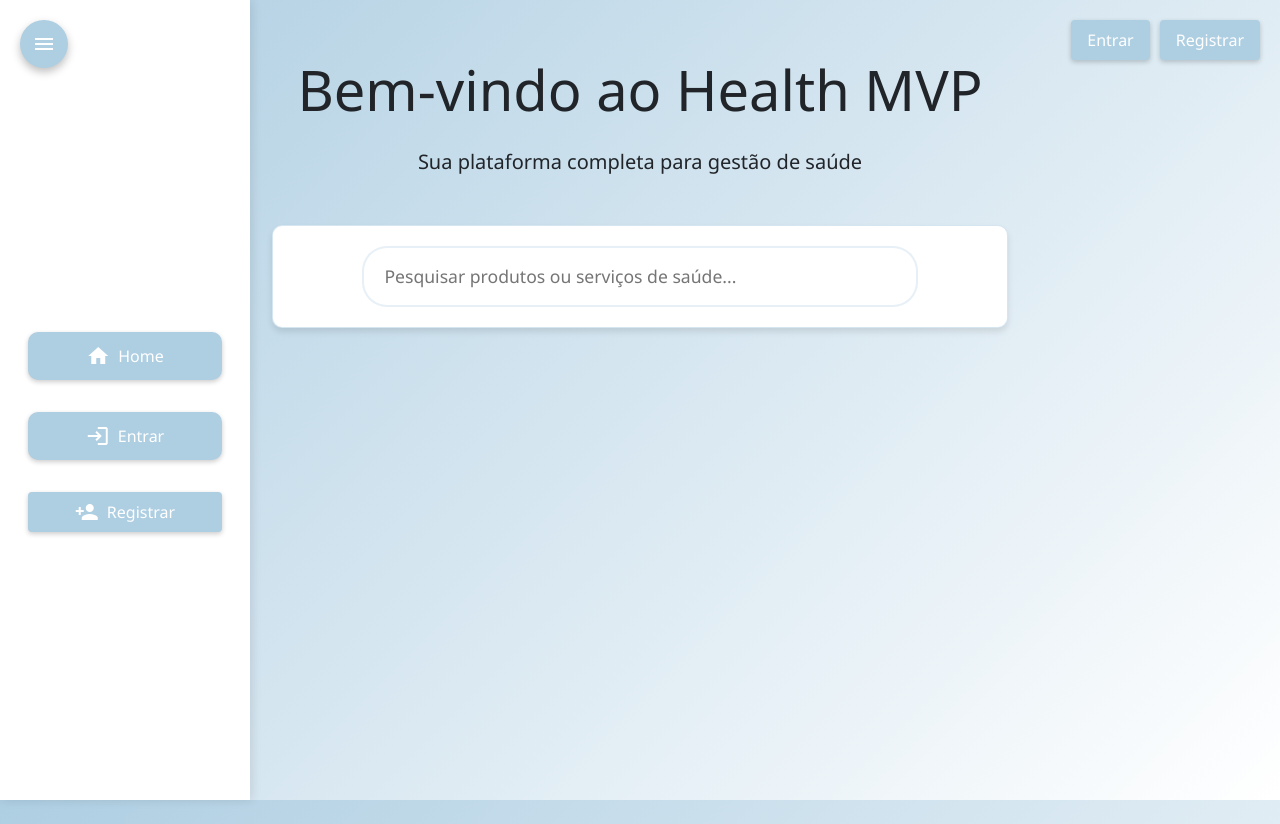
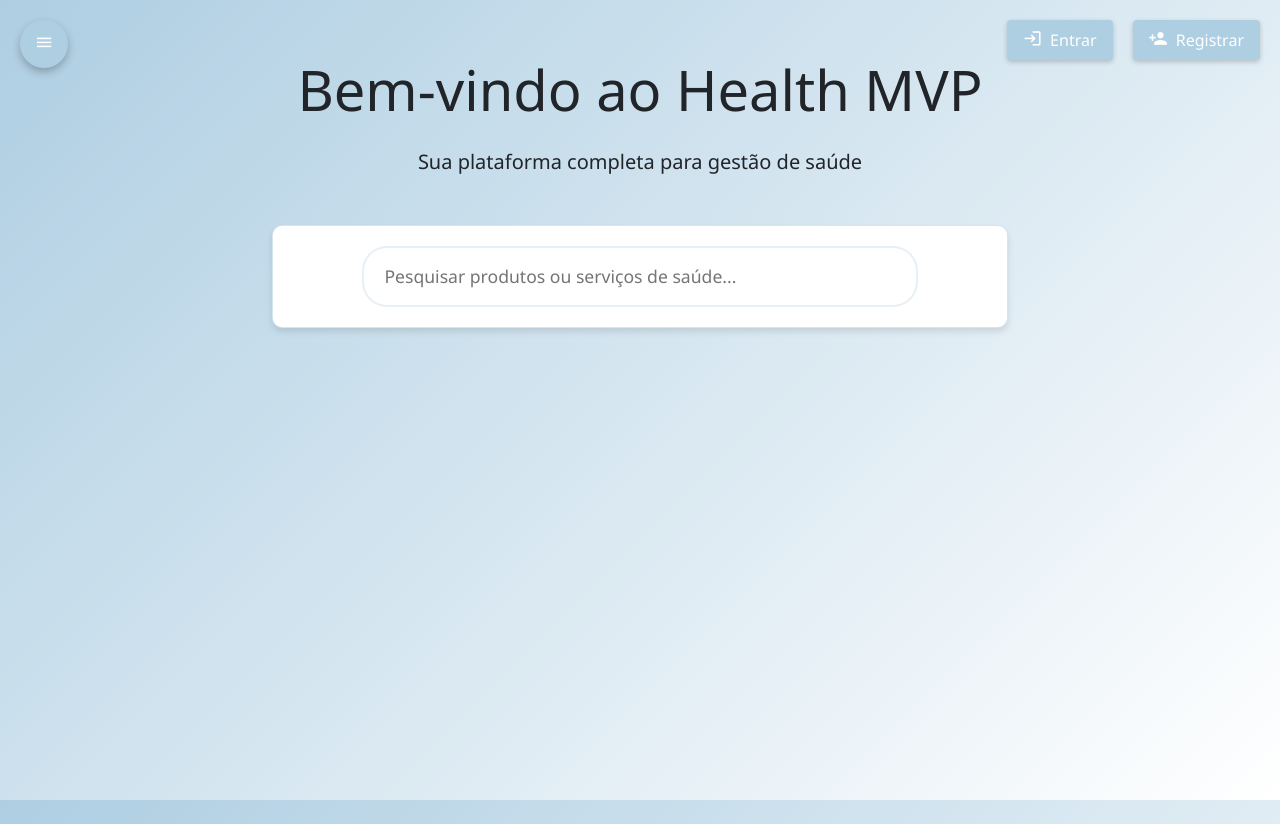
Before and after one commit to hugoeg123/MVP1, a Django app: page / in a window 1280 px wide. Run offline with Django 5.2, Linux system fonts and the light colour scheme.

Commit message:
Update UI templates and styling: Modify base template, home page, and CSS styles

```diff
--- a/static/css/style.css
+++ b/static/css/style.css
@@ -193,7 +193,15 @@ body {
 /* Style the buttons */
 .btn {
     border-radius: 25px;
-    padding: 0.5rem 1.5rem;
+    display: inline-flex;
+    align-items: center;
+    padding: 8px 15px;
+}
+
+.btn .material-icons {
+    font-size: 1.2em;
+    position: relative;
+    top: -1px;
 }
 
 /* Add some animation to links */
@@ -3917,4 +3925,4 @@ body {
 .btn-outline-primary.btn-lg {
     background-color: rgb(174, 206, 226);
     color: #fff;
-    box-shadow: 0 4px 8px rgba(0,
+    box-shadow: 0 4px 8px rgba(0, 0, 0, 0.25);
--- a/templates/base.html
+++ b/templates/base.html
@@ -21,7 +21,7 @@
         </button>
     </div>
 
-    <nav class="navbar navbar-expand-lg navbar-light floating-nav collapse show" id="navbarNav">
+    <nav class="navbar navbar-expand-lg navbar-light floating-nav collapse" id="navbarNav">
         <div class="container w-100">
             <ul class="navbar-nav gap-3 w-100">
                 <li class="nav-item flex-grow-1">
--- a/templates/home.html
+++ b/templates/home.html
@@ -10,8 +10,14 @@
 
         {% if not user.is_authenticated %}
             <div class="floating-auth-buttons">
-                <a href="/accounts/login/" class="btn">Entrar</a>
-                <a href="/accounts/signup/" class="btn">Registrar</a>
+                <a href="/accounts/login/" class="btn btn-primary">
+                    <i class="material-icons" style="vertical-align: middle; margin-right: 8px;">login</i>
+                    Entrar
+                </a>
+                <a href="/accounts/signup/" class="btn btn-success">
+                    <i class="material-icons" style="vertical-align: middle; margin-right: 8px;">person_add</i>
+                    Registrar
+                </a>
             </div>
         {% endif %}
 
```
